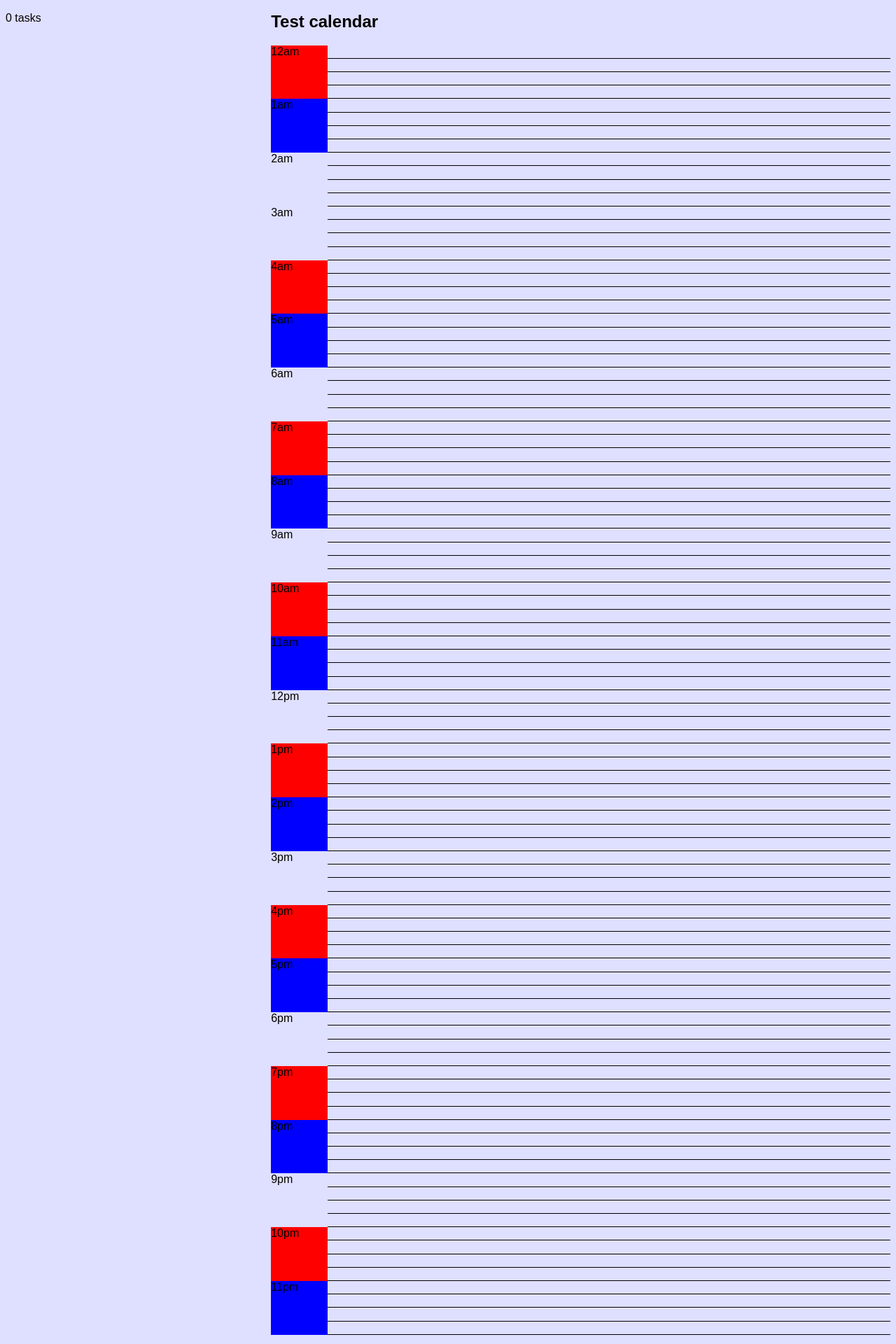
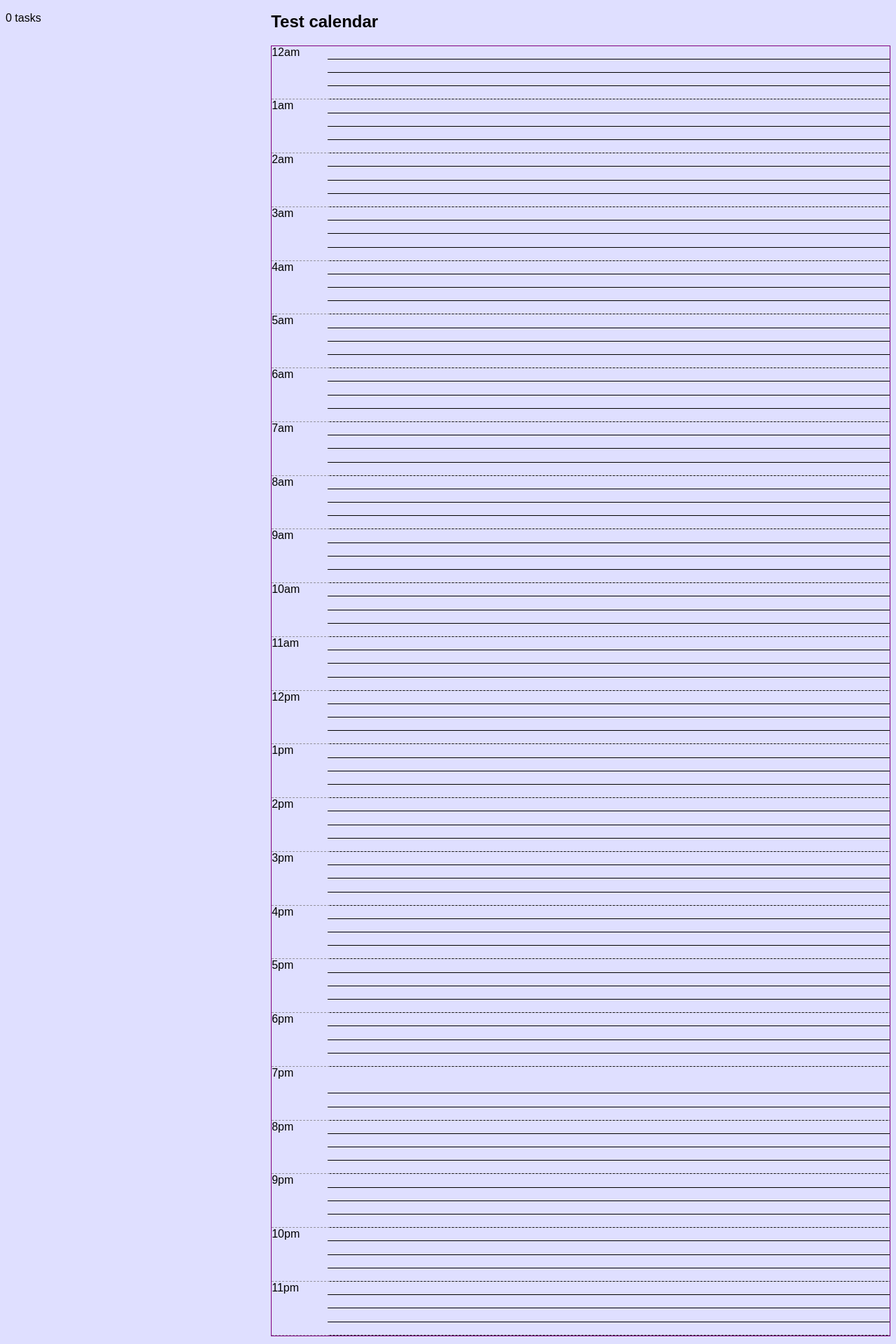
Before and after one commit to y0mbo/todo.txt, a React (Create React App) app: page / in a window 1280 px wide. Shown: the part 80-2000 px from the top of the page at 70% size. Built offline with nearby package versions, Linux system fonts and the light colour scheme.

Commit message:
Added many grid definitions for the day planner

```diff
--- a/src/css/style.scss
+++ b/src/css/style.scss
@@ -24,11 +24,11 @@ body {
   grid-auto-rows: 1.2em;
   gap: 0px 0px;
   grid-auto-flow: row;
+  border: 1px solid purple;
 }
 
-.time { border-bottom: 1px solid #000;}
 .hour {border-bottom: 1px dashed #94939e;}
-
+.time { border-bottom: 1px solid #000}
 
 .ht00 { grid-area: 1 / 1 / 5 / 2 }
 .ht01 { grid-area: 5 / 1 / 9 / 2 }
@@ -56,8 +56,154 @@ body {
 .ht23 { grid-area: 93 / 1 / 97 / 2 }
 
 
+.h0000 { grid-area: 1 / 1 / 5 / 3 }
+.h0100 { grid-area: 5 / 1 / 9 / 3 }
+.h0200 { grid-area: 9 / 1 / 13 / 3 }
+.h0300 { grid-area: 13 / 1 / 17 / 3 }
+.h0400 { grid-area: 17 / 1 / 21 / 3 }
+.h0500 { grid-area: 21 / 1 / 25 / 3 }
+.h0600 { grid-area: 25 / 1 / 29 / 3 }
+.h0700 { grid-area: 29 / 1 / 33 / 3 }
+.h0800 { grid-area: 33 / 1 / 37 / 3 }
+.h0900 { grid-area: 37 / 1 / 41 / 3 }
+.h1000 { grid-area: 41 / 1 / 45 / 3 }
+.h1100 { grid-area: 45 / 1 / 49 / 3 }
+.h1200 { grid-area: 49 / 1 / 53 / 3 }
+.h1300 { grid-area: 53 / 1 / 57 / 3 }
+.h1400 { grid-area: 57 / 1 / 61 / 3 }
+.h1500 { grid-area: 61 / 1 / 65 / 3 }
+.h1600 { grid-area: 65 / 1 / 69 / 3 }
+.h1700 { grid-area: 69 / 1 / 73 / 3 }
+.h1800 { grid-area: 73 / 1 / 77 / 3 }
+.h1900 { grid-area: 77 / 1 / 81 / 3 }
+.h2000 { grid-area: 81 / 1 / 85 / 3 }
+.h2100 { grid-area: 85 / 1 / 89 / 3 }
+.h2200 { grid-area: 89 / 1 / 93 / 3 }
+.h2300 { grid-area: 93 / 1 / 97 / 3 }
 
-.h0000 { grid-area: 1 / 1 / 4 / 2 }
+.t0000 { grid-area: 1 / 2 / 1 / 3 }
+.t0015 { grid-area: 2 / 2 / 2 / 3 }
+.t0030 { grid-area: 3 / 2 / 3 / 3 }
+.t0045 { grid-area: 4 / 2 / 4 / 3 }
 
+.t0100 { grid-area: 5 / 2 / 5 / 3 }
+.t0115 { grid-area: 6 / 2 / 6 / 3 }
+.t0130 { grid-area: 7 / 2 / 7 / 3 }
+.t0145 { grid-area: 8 / 2 / 8 / 3 }
+
+.t0200 { grid-area: 9 / 2 / 9 / 3 }
+.t0215 { grid-area: 10 / 2 / 10 / 3 }
+.t0230 { grid-area: 11 / 2 / 11 / 3 }
+.t0245 { grid-area: 12 / 2 / 12 / 3 }
+
+.t0300 { grid-area: 13 / 2 / 13 / 3 }
+.t0315 { grid-area: 14 / 2 / 14 / 3 }
+.t0330 { grid-area: 15 / 2 / 15 / 3 }
+.t0345 { grid-area: 16 / 2 / 16 / 3 }
+
+.t0400 { grid-area: 17 / 2 / 17 / 3 }
+.t0415 { grid-area: 18 / 2 / 18 / 3 }
+.t0430 { grid-area: 19 / 2 / 19 / 3 }
+.t0445 { grid-area: 20 / 2 / 20 / 3 }
+
+.t0500 { grid-area: 21 / 2 / 21 / 3 }
+.t0515 { grid-area: 22 / 2 / 22 / 3 }
+.t0530 { grid-area: 23 / 2 / 23 / 3 }
+.t0545 { grid-area: 24 / 2 / 24 / 3 }
+
+.t0600 { grid-area: 25 / 2 / 25 / 3 }
+.t0615 { grid-area: 26 / 2 / 26 / 3 }
+.t0630 { grid-area: 27 / 2 / 27 / 3 }
+.t0645 { grid-area: 28 / 2 / 28 / 3 }
+
+.t0700 { grid-area: 29 / 2 / 29 / 3 }
+.t0715 { grid-area: 30 / 2 / 30 / 3 }
+.t0730 { grid-area: 31 / 2 / 31 / 3 }
+.t0745 { grid-area: 32 / 2 / 32 / 3 }
+
+.t0800 { grid-area: 33 / 2 / 33 / 3 }
+.t0815 { grid-area: 34 / 2 / 34 / 3 }
+.t0830 { grid-area: 35 / 2 / 35 / 3 }
+.t0845 { grid-area: 36 / 2 / 36 / 3 }
+
+.t0900 { grid-area: 37 / 2 / 37 / 3 }
+.t0915 { grid-area: 38 / 2 / 38 / 3 }
+.t0930 { grid-area: 39 / 2 / 39 / 3 }
+.t0945 { grid-area: 40 / 2 / 40 / 3 }
+
+.t1000 { grid-area: 41 / 2 / 41 / 3 }
+.t1015 { grid-area: 42 / 2 / 42 / 3 }
+.t1030 { grid-area: 43 / 2 / 43 / 3 }
+.t1045 { grid-area: 44 / 2 / 44 / 3 }
+
+.t1100 { grid-area: 45 / 2 / 45 / 3 }
+.t1115 { grid-area: 46 / 2 / 46 / 3 }
+.t1130 { grid-area: 47 / 2 / 47 / 3 }
+.t1145 { grid-area: 48 / 2 / 48 / 3 }
+
+.t1200 { grid-area: 49 / 2 / 49 / 3 }
+.t1215 { grid-area: 50 / 2 / 50 / 3 }
+.t1230 { grid-area: 51 / 2 / 51 / 3 }
+.t1245 { grid-area: 52 / 2 / 52 / 3 }
+
+.t1300 { grid-area: 53 / 2 / 53 / 3 }
+.t1315 { grid-area: 54 / 2 / 54 / 3 }
+.t1330 { grid-area: 55 / 2 / 55 / 3 }
+.t1345 { grid-area: 56 / 2 / 56 / 3 }
+
+.t1400 { grid-area: 57 / 2 / 57 / 3 }
+.t1415 { grid-area: 58 / 2 / 58 / 3 }
+.t1430 { grid-area: 59 / 2 / 59 / 3 }
+.t1445 { grid-area: 60 / 2 / 60 / 3 }
+
+.t1500 { grid-area: 61 / 2 / 61 / 3 }
+.t1515 { grid-area: 62 / 2 / 62 / 3 }
+.t1530 { grid-area: 63 / 2 / 63 / 3 }
+.t1545 { grid-area: 64 / 2 / 64 / 3 }
+
+.t1600 { grid-area: 65 / 2 / 65 / 3 }
+.t1615 { grid-area: 66 / 2 / 66 / 3 }
+.t1630 { grid-area: 67 / 2 / 67 / 3 }
+.t1645 { grid-area: 68 / 2 / 68 / 3 }
+
+.t1700 { grid-area: 69 / 2 / 69 / 3 }
+.t1715 { grid-area: 70 / 2 / 70 / 3 }
+.t1730 { grid-area: 71 / 2 / 71 / 3 }
+.t1745 { grid-area: 72 / 2 / 72 / 3 }
+
+.t1800 { grid-area: 73 / 2 / 73 / 3 }
+.t1815 { grid-area: 74 / 2 / 74 / 3 }
+.t1830 { grid-area: 75 / 2 / 75 / 3 }
+.t1845 { grid-area: 76 / 2 / 76 / 3 }
+
+.t1900 { grid-area: 77 / 2 / 77 / 3 }
+.t1915 { grid-area: 78 / 2 / 78 / 3 }
+.t1930 { grid-area: 79 / 2 / 79 / 3 }
+.t1945 { grid-area: 80 / 2 / 80 / 3 }
+
+.t2000 { grid-area: 81 / 2 / 81 / 3 }
+.t2015 { grid-area: 82 / 2 / 82 / 3 }
+.t2030 { grid-area: 83 / 2 / 83 / 3 }
+.t2045 { grid-area: 84 / 2 / 84 / 3 }
+
+.t2100 { grid-area: 85 / 2 / 85 / 3 }
+.t2115 { grid-area: 86 / 2 / 86 / 3 }
+.t2130 { grid-area: 87 / 2 / 87 / 3 }
+.t2145 { grid-area: 88 / 2 / 88 / 3 }
+
+.t2200 { grid-area: 89 / 2 / 89 / 3 }
+.t2215 { grid-area: 90 / 2 / 90 / 3 }
+.t2230 { grid-area: 91 / 2 / 91 / 3 }
+.t2245 { grid-area: 92 / 2 / 92 / 3 }
+
+.t2300 { grid-area: 93 / 2 / 93 / 3 }
+.t2315 { grid-area: 94 / 2 / 94 / 3 }
+.t2330 { grid-area: 95 / 2 / 95 / 3 }
+.t2345 { grid-area: 96 / 2 / 96 / 3 }
+
+
+
+/*
 .ht00, .ht04, .ht07, .ht10, .ht13, .ht16, .ht19, .ht22  {background-color: red;}
 .ht01, .ht05, .ht08, .ht11, .ht14, .ht17, .ht20, .ht23 {background-color: blue;}
+*/
```
